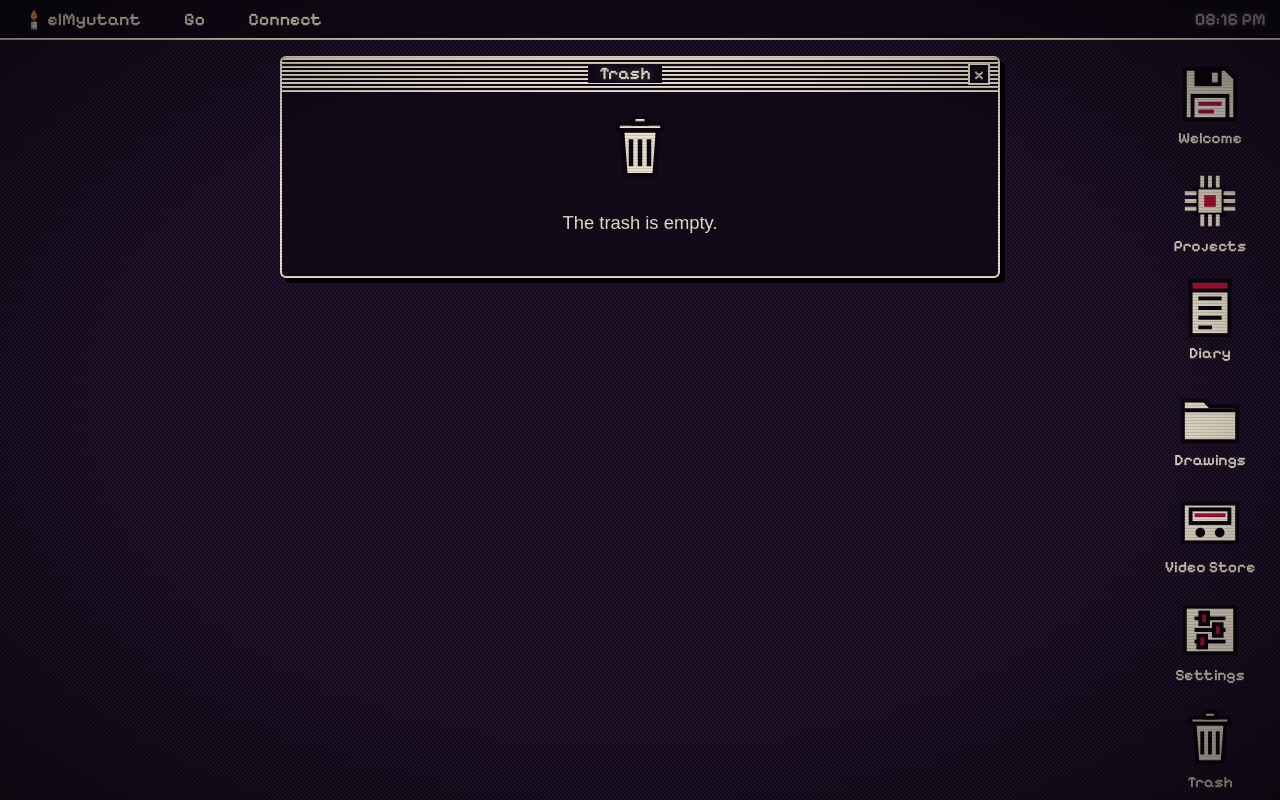
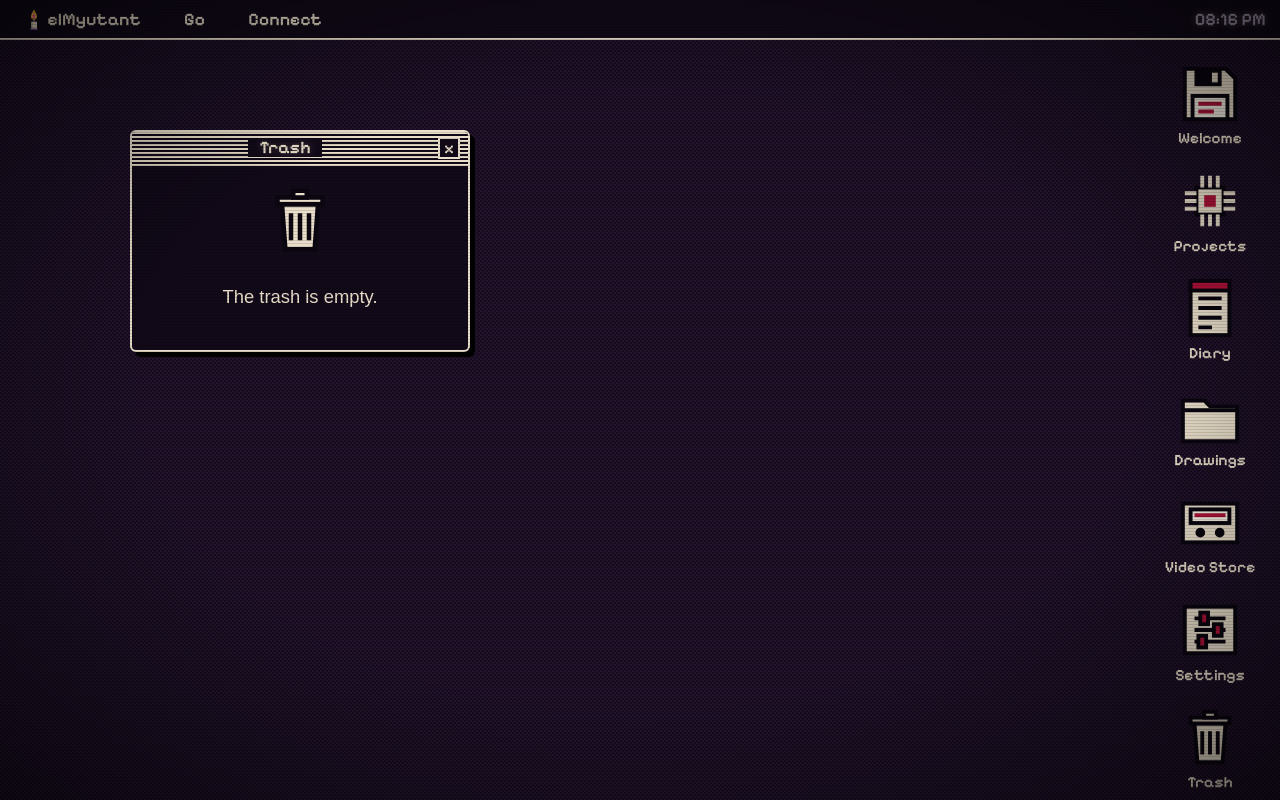
Before and after one commit to PalomoAn/elmyutant, a Next.js app: page /trash in a window 1280 px wide. Built offline with nearby package versions, Linux system fonts and the light colour scheme; a web font is replaced by a local one.

Commit message:
Desktop: window sizes and positions, pop animation

```diff
--- a/app/art/page.tsx
+++ b/app/art/page.tsx
@@ -14,7 +14,7 @@ export default async function ArtPage({
   const [items, tags] = await Promise.all([getIllustrations(tag), getAllTags()]);
 
   return (
-    <Window title="Drawings">
+    <Window title="Drawings" width={740} x={70} y={34}>
       <nav className="chips">
         <Link href="/art" className={!tag ? "chip on" : "chip"}>all</Link>
         {tags.map((t) => (
--- a/app/blog/[slug]/page.tsx
+++ b/app/blog/[slug]/page.tsx
@@ -14,7 +14,7 @@ export default async function PostPage({params}:{params:Promise<{slug:string}>})
     if(!post) notFound();
 
     return(
-        <Window title={post.title} closeHref="/blog">
+        <Window title={post.title} width={620} x={120} y={60} closeHref="/blog">
             <h1>{post.title}</h1>
             <p className="post-date">
                 {new Date(post.created_at).toLocaleDateString()}
--- a/app/blog/page.tsx
+++ b/app/blog/page.tsx
@@ -8,7 +8,7 @@ export default async function Blog() {
   const posts = await getPosts();
 
   return (
-    <Window title="Diary">
+    <Window title="Diary" width={520} x={100} y={50}>
       {posts.length === 0 && <p>No posts yet.</p>}
 
       {posts.length > 0 && (
--- a/app/films/[id]/page.tsx
+++ b/app/films/[id]/page.tsx
@@ -17,7 +17,7 @@ export default async function FilmPage({
     if (!film) notFound();
 
     return (
-        <Window title={film.title} closeHref="/films">
+        <Window title={film.title} width={700} x={110} y={50} closeHref="/films">
             <div className="film-detail">
                 {film.poster && (
                     <div className="poster">
--- a/app/films/page.tsx
+++ b/app/films/page.tsx
@@ -34,7 +34,7 @@ export default async function FilmsPage({
   const films = await getFilms();
   const sorted = [...films].sort(SORTERS[mode]);
   return (
-    <Window title="Video Store">
+    <Window title="Video Store" width={760} x={80} y={30}>
 
       <p className="shelf-note">
         My latest films, from Letterboxd.{" "}
--- a/app/globals.css
+++ b/app/globals.css
@@ -47,20 +47,46 @@ a {
 /* ---------- window ---------- */
 .mw {
   position: absolute;
-  top: 56px;
-  left: 0;
-  right: 0;
+  top: 52px;
+  left: 10px;
+  right: 10px;
   z-index: 10;
-  width: min(720px, calc(100% - 24px));
-  max-height: calc(100dvh - 56px - 1rem);
-  margin: 0 auto;
   display: flex;
   flex-direction: column;
+  max-height: calc(100dvh - 52px - 12px);
   background: var(--panel);
   border: 2px solid var(--bone);
   border-radius: 6px;
   box-shadow: 5px 5px 0 #000;
   overflow: hidden;
+}
+
+/* on a phone, Welcome sits below the icon rows */
+.mw[data-id="welcome"] {
+  top: 290px;
+  max-height: calc(100dvh - 290px - 12px);
+}
+
+@media (min-width: 760px) {
+  .mw,
+  .mw[data-id="welcome"] {
+    right: auto;
+    left: var(--x, 40px);
+    top: calc(40px + var(--y, 24px));
+    width: min(var(--w, 700px), calc(100% - 24px));
+    max-height: calc(100dvh - 40px - var(--y, 24px) - 12px);
+  }
+}
+
+@media (prefers-reduced-motion: no-preference) {
+  .mw {
+    animation: pop .22s steps(5);
+  }
+}
+
+@keyframes pop {
+  from { opacity: 0; transform: scale(.97) translateY(6px); }
+  to { opacity: 1; transform: none; }
 }
 
 .mw-body {
@@ -1090,3 +1116,19 @@ html[data-motion="off"] .dup {
   text-align: center;
   font: 400 1.8rem/1.3 var(--ui), monospace;
 }
+@media (max-width: 759px) {
+  .menubar {
+    gap: 0;
+    padding: 0 .3rem;
+    font-size: 1rem;
+  }
+
+  .menu > button {
+    padding: 0 .55rem;
+  }
+
+  .clock {
+    white-space: nowrap;
+    font-size: .95rem;
+  }
+}
--- a/app/settings/page.tsx
+++ b/app/settings/page.tsx
@@ -3,7 +3,7 @@ import FxOptions from "@/components/FxOptions";
 
 export default function SettingsPage() {
   return (
-    <Window title="Settings">
+    <Window title="Settings" width={430} x={120} y={70}>
       <FxOptions />
     </Window>
   );
--- a/app/trash/page.tsx
+++ b/app/trash/page.tsx
@@ -3,7 +3,7 @@ import { TrashIcon } from "@/components/icons";
 
 export default function TrashPage() {
   return (
-    <Window title="Trash">
+    <Window title="Trash" width={340} x={130} y={90}>
       <div className="trash">
         <div className="trash-icon">
           <TrashIcon />
--- a/app/welcome/page.tsx
+++ b/app/welcome/page.tsx
@@ -8,7 +8,7 @@ const SKILLS = ["React", "Python", "Supabase", "Node.js", "Express", "ESP32", "S
 
 export default function WelcomePage() {
   return (
-    <Window title="Welcome">
+    <Window title="Welcome" id="welcome" width={560} x={60} y={30} closeHref="/desktop">
       <div className="welcome">
         <div className="logo">
           <CandleIcon />
--- a/app/work/page.tsx
+++ b/app/work/page.tsx
@@ -4,7 +4,7 @@ import { PROJECTS } from "@/lib/projects";
 
 export default function WorkPage() {
     return (
-        <Window title="My Projects">
+        <Window title="Work" width={760} x={90} y={40}>
             <p className="lede">
                 <span className="led" aria-hidden="true" />
                 Freelance developer. Full-stack, IoT and data. Available for new projects.
--- a/components/Window.tsx
+++ b/components/Window.tsx
@@ -1,23 +1,39 @@
 "use client";
 
 import { useRouter } from "next/navigation";
+import type { CSSProperties, ReactNode } from "react";
 
 type Props = {
   title: string;
-  children: React.ReactNode;
+  children: ReactNode;
   closeHref?: string;
+  id?: string;
+  width?: number;
+  x?: number;
+  y?: number;
 };
 
-export default function Window({ title, children, closeHref = "/" }: Props) {
+export default function Window({
+  title,
+  children,
+  closeHref = "/desktop",
+  id,
+  width,
+  x,
+  y,
+}: Props) {
   const router = useRouter();
 
+  const style = {
+    ...(width !== undefined && { "--w": `${width}px` }),
+    ...(x !== undefined && { "--x": `${x}px` }),
+    ...(y !== undefined && { "--y": `${y}px` }),
+  } as CSSProperties;
+
   return (
-    <section className="mw">
+    <section className="mw" data-id={id} style={style}>
       <div className="mw-bar">
-        <button
-          aria-label="Close"
-          onClick={() => router.push(closeHref)}
-        >
+        <button aria-label="Close" onClick={() => router.push(closeHref)}>
           x
         </button>
         <span className="mw-title">{title}</span>
```
